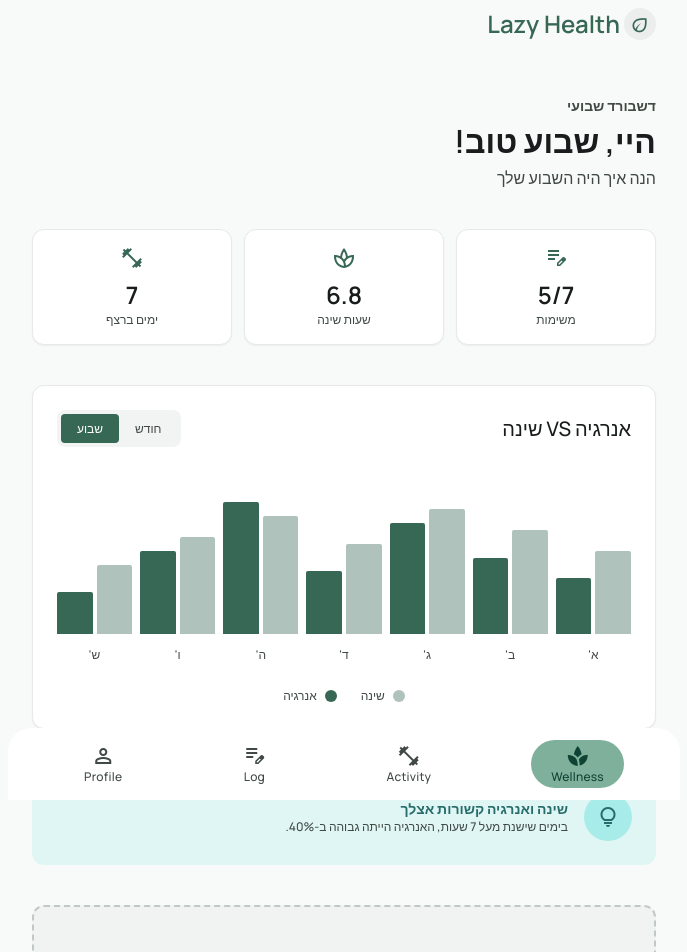
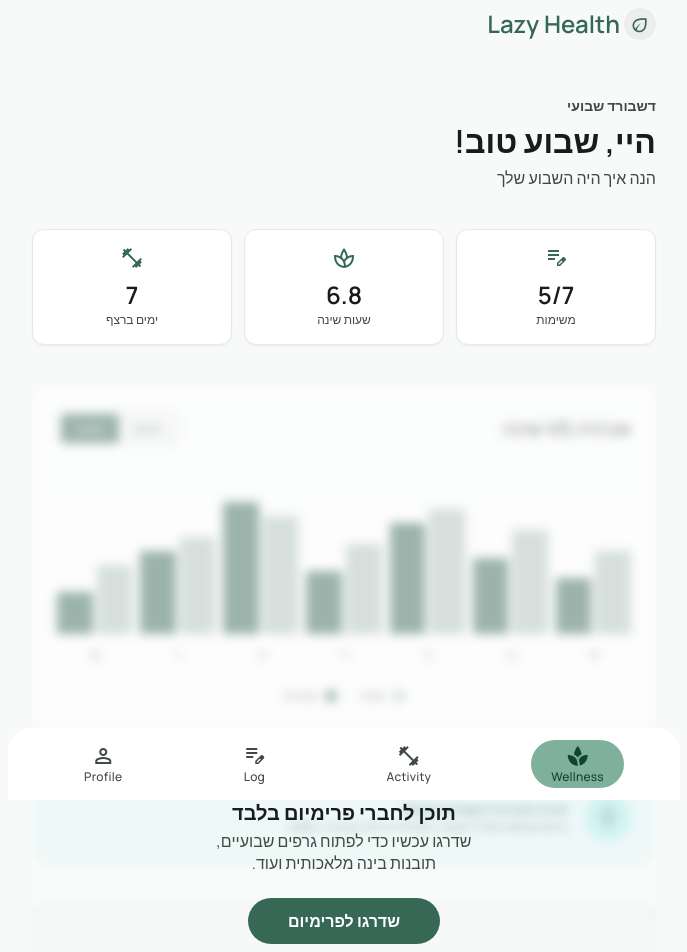
Before and after one commit to adar230/lazy-health, a React (Vite) app: page /dashboard in a window 1280 px wide. Shown: the top 952 px of the page, without its empty margins (296-983 px from the left). Built offline with nearby package versions, Linux system fonts and the light colour scheme; no server answers.

Commit message:
Fix ProfilePage upsert conflict and add Premium restrictions on Dashboard

```diff
--- a/src/pages/DashboardPage/DashboardPage.css
+++ b/src/pages/DashboardPage/DashboardPage.css
@@ -46,3 +46,71 @@
     grid-template-columns: 1fr;
   }
 }
+
+.premium-content-wrapper {
+  position: relative;
+  margin-top: var(--space-lg);
+  border-radius: var(--radius-lg);
+  overflow: hidden;
+}
+
+.premium-content-wrapper.locked .premium-content-inner {
+  filter: blur(5px);
+  opacity: 0.6;
+  pointer-events: none;
+  user-select: none;
+}
+
+.premium-overlay {
+  position: absolute;
+  top: 0;
+  left: 0;
+  right: 0;
+  bottom: 0;
+  z-index: 10;
+  display: flex;
+  flex-direction: column;
+  align-items: center;
+  justify-content: center;
+  text-align: center;
+  background: rgba(255, 255, 255, 0.2);
+  backdrop-filter: blur(2px);
+  padding: var(--space-lg);
+}
+
+.premium-overlay .lock-icon {
+  font-size: 48px;
+  color: var(--color-primary);
+  margin-bottom: var(--space-sm);
+}
+
+.premium-overlay h3 {
+  font-size: var(--font-headline-sm-size);
+  color: var(--color-on-surface);
+  margin: 0 0 var(--space-xs) 0;
+}
+
+.premium-overlay p {
+  color: var(--color-on-surface-variant);
+  margin: 0 0 var(--space-md) 0;
+  font-size: var(--font-body-md-size);
+  max-width: 300px;
+}
+
+.premium-overlay .premium-upgrade-btn {
+  background-color: var(--color-primary);
+  color: var(--color-on-primary);
+  padding: var(--space-sm) var(--space-lg);
+  border: none;
+  border-radius: var(--radius-full);
+  font-weight: 600;
+  font-size: var(--font-body-md-size);
+  cursor: pointer;
+  transition: transform 0.2s ease, background-color 0.2s ease;
+  font-family: var(--font-family-sans);
+}
+
+.premium-overlay .premium-upgrade-btn:hover {
+  transform: translateY(-2px);
+  background-color: var(--color-on-primary-fixed-variant);
+}
--- a/src/pages/DashboardPage/DashboardPage.jsx
+++ b/src/pages/DashboardPage/DashboardPage.jsx
@@ -1,4 +1,7 @@
-import React from 'react';
+import React, { useEffect, useState } from 'react';
+import { useNavigate } from 'react-router-dom';
+import { supabase } from '../../lib/supabase';
+import { useAuth } from '../../contexts/AuthContext';
 import StatCard from '../../components/StatCard/StatCard';
 import WeeklyChart from '../../components/WeeklyChart/WeeklyChart';
 import InsightCard from '../../components/InsightCard/InsightCard';
@@ -6,6 +9,40 @@
 import './DashboardPage.css';
 
 const DashboardPage = () => {
+  const { user } = useAuth();
+  const navigate = useNavigate();
+  const [subType, setSubType] = useState('free');
+  const [loading, setLoading] = useState(true);
+
+  useEffect(() => {
+    const fetchSubscription = async () => {
+      if (!user) {
+        setLoading(false);
+        return;
+      }
+      try {
+        const { data, error } = await supabase
+          .from('subscriptions')
+          .select('type, is_active')
+          .eq('user_id', user.id)
+          .single();
+
+        if (data && data.is_active) {
+          setSubType(data.type);
+        }
+      } catch (err) {
+        console.error('Error fetching subscription in dashboard:', err);
+      } finally {
+        setLoading(false);
+      }
+    };
+    fetchSubscription();
+  }, [user]);
+
+  if (loading) return <div className="loading">טוען נתונים...</div>;
+
+  const isPremium = subType === 'premium';
+
   return (
     <div className="dashboard-page">
       <section className="dashboard-header">
@@ -20,6 +57,16 @@
         <StatCard icon="fitness_center" number="7" label="ימים ברצף" />
       </section>
 
+      <div className={`premium-content-wrapper ${!isPremium ? 'locked' : ''}`}>
+        {!isPremium && (
+          <div className="premium-overlay">
+            <span className="material-symbols-rounded lock-icon">lock</span>
+            <h3>תוכן לחברי פרימיום בלבד</h3>
+            <p>שדרגו עכשיו כדי לפתוח גרפים שבועיים, תובנות בינה מלאכותית ועוד.</p>
+            <button className="premium-upgrade-btn" onClick={() => navigate('/profile')}>שדרגו לפרימיום</button>
+          </div>
+        )}
+        <div className="premium-content-inner">
           <WeeklyChart />
 
           <InsightCard
@@ -35,6 +82,8 @@
             buttonText="מלאי שאלון עכשיו"
           />
         </div>
+      </div>
+    </div>
   );
 };
 
--- a/src/pages/ProfilePage/ProfilePage.jsx
+++ b/src/pages/ProfilePage/ProfilePage.jsx
@@ -28,14 +28,18 @@
           const nextMonth = new Date();
           nextMonth.setMonth(now.getMonth() + 1);
 
-          await supabase.from('subscriptions').upsert({
+          const { error } = await supabase.from('subscriptions').upsert({
             user_id: user.id,
             type: 'premium',
             start_date: now.toISOString(),
             end_date: nextMonth.toISOString(),
             is_active: true,
             updated_at: now.toISOString()
-          });
+          }, { onConflict: 'user_id' }).select();
+
+          if (error) {
+            console.error("Supabase Upsert Error:", error);
+          }
 
           // Clean up the URL to prevent re-triggering on refresh
           searchParams.delete('upgraded');
```
Lines whose indentation alone changed are shown as unchanged.
